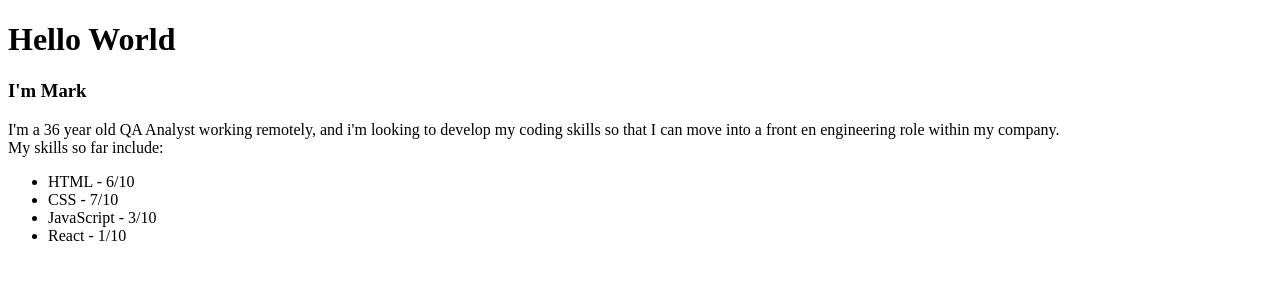
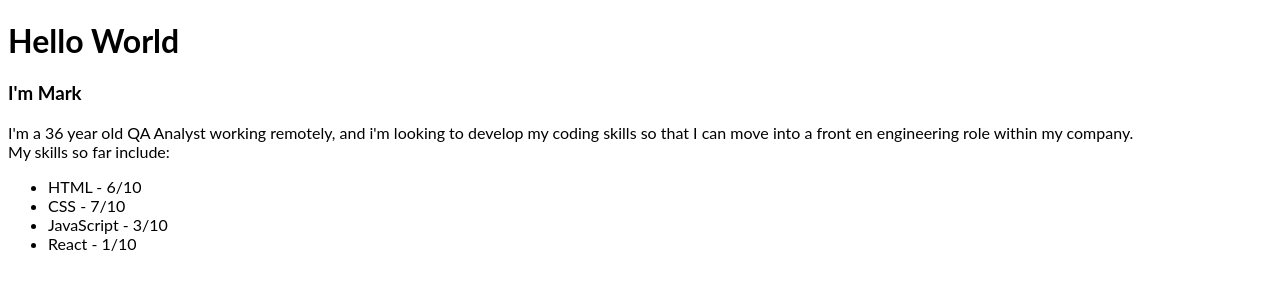
Before and after one commit to markos84uk/markscoderbunker.github.io, a plain HTML site: page index.html in a window 1280 px wide. Drawn offline with Linux system fonts and the light colour scheme; a script that the page names is missing.

Commit message:
update style link

```diff
--- a/index.html
+++ b/index.html
@@ -2,10 +2,9 @@
 
 <html>
 
-
 <head>
     <title>Marks Coderbunker Site</title>
-    <link rel="stylesheet" type="text/css" href="style.css">
+    <link rel="stylesheet" type="text/css" href="./styles.css">
 
 	<meta charset="UTF-8" />
 </head>
```
